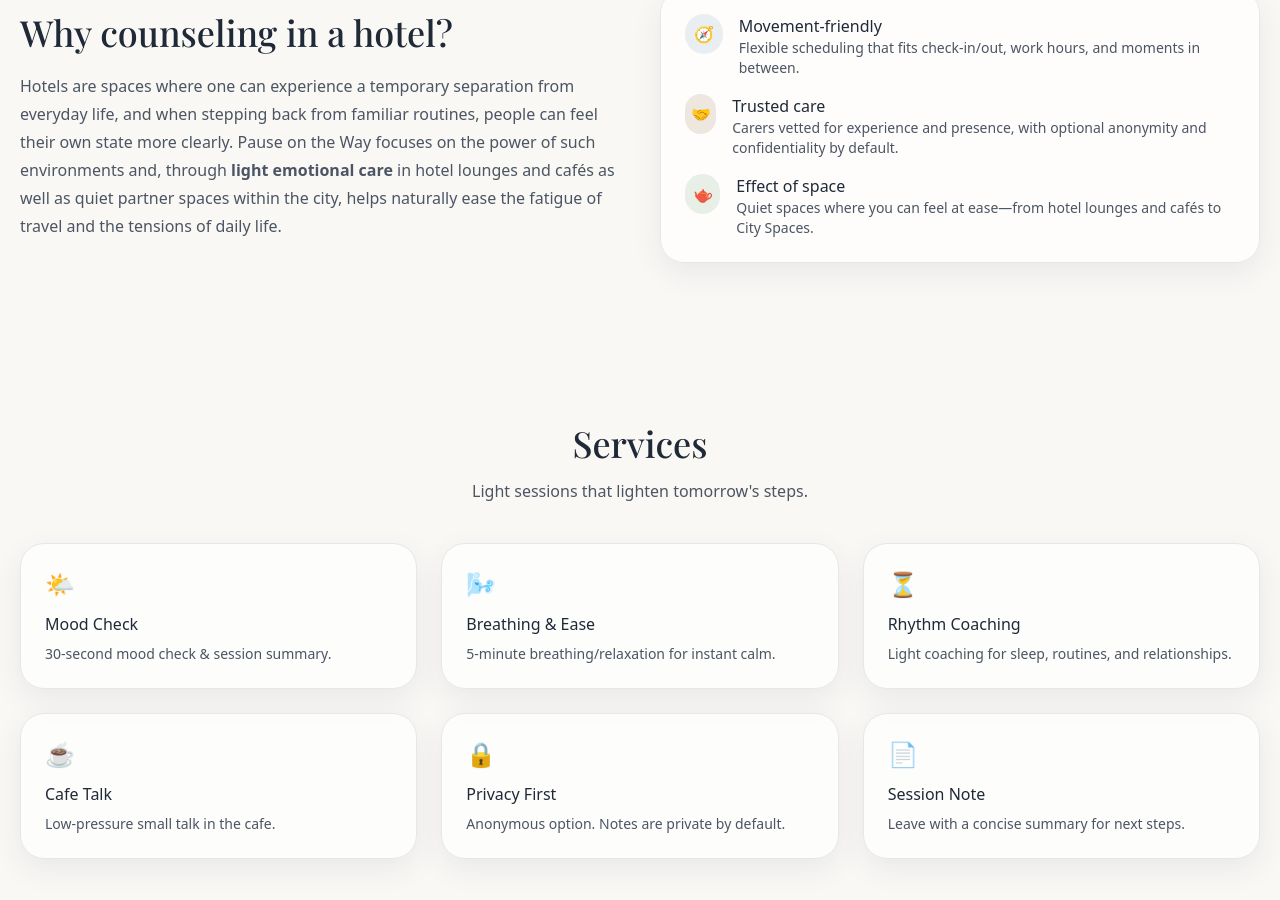
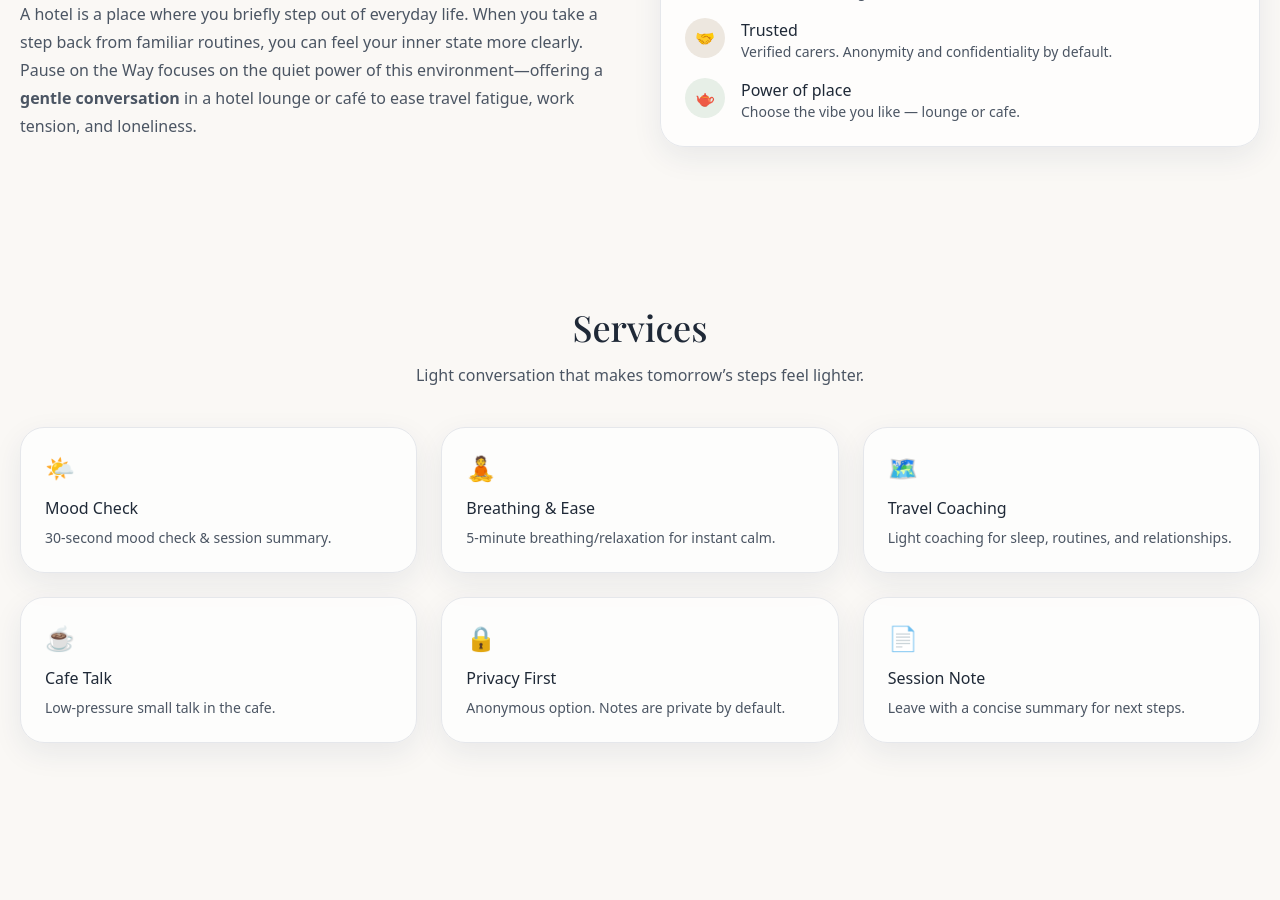
Before and after one commit to davidlee145/Pauseontheway, a plain HTML site: page index.html in a window 1280 px wide. Shown: the part 749-1649 px from the top of the page. Drawn offline with nearby package versions, Linux system fonts and the light colour scheme.

Commit message:
28th commit

```diff
--- a/index.html
+++ b/index.html
@@ -6,7 +6,7 @@
     <title>Pause on the Way</title>
     <meta
       name="description"
-      content="낯선 길 위에서도 멈추어 쉬다 — 여행자·노마드·출장자 그리고 도시의 바쁜 일상을 위한 정서 케어 서비스"
+      content="낯선 길 위에서도 멈추어 쉬다 — 여행자와 노마드를 위한 호텔 정서 케어 서비스"
     />
     <link rel="preconnect" href="https://fonts.googleapis.com" />
     <link rel="preconnect" href="https://fonts.gstatic.com" crossorigin />
@@ -281,12 +281,10 @@
             class="mt-5 text-[17px] leading-7 text-gray-600"
             data-i18n="hero_desc"
           >
-            Pause on the Way는 여행자·노마드·출장자, 그리고 도시의 일상 속에서
-            잠시 멈추고 싶은 사람들을 위한
-            <strong>정서 케어 서비스</strong>입니다. 투숙 중인 호텔 라운지나
-            카페, 그리고 City Space(파트너 카페·라운지·코워킹 공간)처럼 조용하고
-            안전한 공간에서, 전문 Carer와의 <em>가벼운 대화</em>로 마음의 여백을
-            만듭니다.
+            Pause on the Way는 여행자·노마드·출장자를 위한
+            <strong>호텔 정서 케어</strong> 서비스입니다. 투숙 중 편안한
+            라운지 또는 카페에서, 검증된 케어러가 <em>가벼운 대화</em>로 마음의
+            여백을 만들어 드립니다.
           </p>
           <div class="mt-8 flex flex-wrap items-center gap-3">
             <a
@@ -304,7 +302,7 @@
             >
           </div>
           <div class="mt-6 text-sm text-gray-500" data-i18n="hero_note">
-            * 50분 세션 · 호텔 라운지/카페 또는 City Space 선택 · 비밀보장
+            * 50분 세션 · 호텔 카페/라운지 선택 가능 · 비밀보장
           </div>
         </div>
 
@@ -360,7 +358,7 @@
                 class="text-sm text-gray-600 leading-6"
                 data-i18n="preview_tip"
               >
-                “가볍게 이야기하고, 편안하게 쉬세요. 다음 걸음은 더
+                “가볍게 이야기하고, 편안하게 쉬세요. 내일의 걸음은 더
                 가벼워집니다.”
               </p>
             </div>
@@ -377,12 +375,10 @@
             왜 호텔에서 상담인가요?
           </h2>
           <p class="mt-5 text-gray-600 leading-7" data-i18n="about_desc">
-            호텔은 일상에서 잠시 분리된 상태를 경험하는 공간이며, 익숙한
-            흐름에서 한 걸음 물러날 때 사람은 자신의 상태를 더 분명하게 느낄 수
-            있습니다. Pause on the Way는 이러한 환경이 주는 힘에 주목해, 호텔
-            라운지와 카페, 그리고 도심 속 조용한 파트너 공간에서
-            <strong>가벼운 정서 케어</strong>를 통해 여행의 피로와 일상의 긴장을
-            자연스럽게 정리할 수 있도록 돕습니다.
+            호텔은 일상에서 잠시 분리된 상태를 경험하는 공간이며, 익숙한 흐름에서 한 걸음 물러날 때
+            사람은 자신의 상태를 더 분명하게 느낄 수 있습니다. Pause on the Way는 이러한 환경이 주는
+            힘에 주목해, 호텔 라운지와 카페에서 <strong>가벼운 대화</strong>를 통해 여행의 피로·업무
+            긴장·외로움 등을 부드럽게 풀어드립니다.
           </p>
         </div>
         <div class="fade-up md:delay-100">
@@ -398,7 +394,7 @@
               <div>
                 <p class="font-medium" data-i18n="about_b1_t">여정 친화적</p>
                 <p class="text-sm text-gray-600" data-i18n="about_b1_d">
-                  체크인·체크아웃, 업무 전후 등 이동 중 일정에 맞춘 유연한 스케줄링.
+                  체크인-체크아웃 일정에 맞춘 유연한 스케줄링.
                 </p>
               </div>
             </div>
@@ -411,7 +407,7 @@
               <div>
                 <p class="font-medium" data-i18n="about_b2_t">신뢰 가능</p>
                 <p class="text-sm text-gray-600" data-i18n="about_b2_d">
-                  경험과 태도가 검증된 Carer, 익명 선택 및 비밀 보장 기본.
+                  경력 검증된 상담사, 익명·비밀 보장.
                 </p>
               </div>
             </div>
@@ -424,7 +420,7 @@
               <div>
                 <p class="font-medium" data-i18n="about_b3_t">공간의 힘</p>
                 <p class="text-sm text-gray-600" data-i18n="about_b3_d">
-                  호텔 라운지·카페부터 City Space까지, 편안하게 머물 수 있는 조용한 공간.
+                  라운지·카페 중 원하는 분위기를 선택.
                 </p>
               </div>
             </div>
@@ -442,7 +438,7 @@
         서비스
       </h2>
       <p class="mt-4 text-center text-gray-600" data-i18n="features_sub">
-        가벼운 상담으로, 내일의 발걸음을 가볍게.
+        가벼운 대화로, 내일의 발걸음을 가볍게.
       </p>
 
       <div class="mt-10 grid sm:grid-cols-2 lg:grid-cols-3 gap-6">
@@ -454,15 +450,15 @@
           </p>
         </div>
         <div class="rounded-3xl border bg-white/70 p-6 soft-shadow">
-          <p class="text-2xl">🌬️</p>
+          <p class="text-2xl">🧘</p>
           <h3 class="mt-3 font-medium" data-i18n="f2_t">Breathing & Ease</h3>
           <p class="mt-2 text-sm text-gray-600" data-i18n="f2_d">
             5분 호흡/이완 루틴으로 즉각적 안정.
           </p>
         </div>
         <div class="rounded-3xl border bg-white/70 p-6 soft-shadow">
-          <p class="text-2xl">⏳</p>
-          <h3 class="mt-3 font-medium" data-i18n="f3_t">Rhythm Coaching</h3>
+          <p class="text-2xl">🗺️</p>
+          <h3 class="mt-3 font-medium" data-i18n="f3_t">Travel Coaching</h3>
           <p class="mt-2 text-sm text-gray-600" data-i18n="f3_d">
             수면·루틴·관계 스트레스 경량 코칭.
           </p>
@@ -502,9 +498,9 @@
       <div class="mt-10 grid md:grid-cols-4 gap-6">
         <div class="rounded-3xl border bg-white/70 p-6 soft-shadow">
           <p class="text-sm text-gray-500" data-i18n="flow_s1_l">STEP 1</p>
-          <p class="font-medium mt-1" data-i18n="flow_s1_t">장소/시간 선택</p>
+          <p class="font-medium mt-1" data-i18n="flow_s1_t">호텔/시간 선택</p>
           <p class="text-sm text-gray-600 mt-2" data-i18n="flow_s1_d">
-            호텔 라운지·카페 또는 City Space 중 선택.
+            라운지·카페 중 원하는 장소 선택.
           </p>
         </div>
         <div class="rounded-3xl border bg-white/70 p-6 soft-shadow">
@@ -549,7 +545,9 @@
             호텔 제휴
           </h2>
           <p class="mt-4 text-gray-700 leading-7" data-i18n="hotels_desc">
-            Pause on the Way는 투숙 경험을 정서적 웰니스로 확장합니다. 라운지 팝업부터 카페, 라운지 프라이빗 세션까지, 호텔의 톤앤매너에 맞춘 모듈형 운영이 가능하며, 이후 도심 속 City Space로도 자연스럽게 확장될 수 있습니다.
+            Pause on the Way는 투숙 경험을 정서적 웰니스로 확장합니다. 라운지
+            팝업부터 카페, 라운지 프라이빗 세션까지, 호텔의 톤앤매너에 맞춘
+            모듈형 운영이 가능합니다.
           </p>
           <ul class="mt-4 grid gap-2 text-sm text-gray-700 list-disc ml-5">
             <li data-i18n="hotels_l1">
@@ -596,7 +594,7 @@
           지금, 잠시 멈춰 쉬어가세요
         </h2>
         <p class="mt-3 text-gray-600" data-i18n="cta_sub">
-          50분 정서 케어 · 호텔 라운지/카페 또는 City Space · 비밀보장
+          50분의 가벼운 대화 · 호텔 라운지/카페 중 선택 · 비밀보장
         </p>
         <div class="mt-6 flex flex-wrap gap-3 justify-center">
           <a
@@ -694,14 +692,14 @@
           en: 'On unfamiliar roads, <span class="u-ink">pause and rest</span>',
         },
         hero_desc: {
-          ko: "Pause on the Way는 여행자·노마드·출장자, 그리고 도시의 일상 속에서 잠시 멈추고 싶은 사람들을 위한<strong> 정서 케어 서비스</strong>입니다. 투숙 중인 호텔 라운지나 카페, 그리고 City Space(파트너 카페·라운지·코워킹 공간)처럼 조용하고 안전한 공간에서, 전문 Carer와의 <em>가벼운 대화</em>로 마음의 여백을 만듭니다.",
-          en: "Pause on the Way is an <strong>emotional care service</strong> for travelers, nomads, and business guests, as well as for people who want to pause briefly within their everyday city lives. In quiet and safe places—such as hotel lounges or cafés during a stay, and City Spaces (partner cafés, lounges, and coworking spaces)—you can create mental space through <em>a light conversation</em> with a professional Carer.",
+          ko: "Pause on the Way는 여행자·노마드·출장자를 위한 <strong>정서 케어</strong> 서비스입니다. 투숙 중 편안한 라운지 또는 카페에서, 검증된 케어러가 <em>가벼운 대화</em>로 마음의 여백을 만들어 드립니다.",
+          en: "Pause on the Way is <strong>a hotel-based emotional wellbeing</strong> service for travelers, nomads, and business guests. During your stay, meet a vetted carer for <em>a light conversation</em> in a cozy lounge or cafe and make room in your mind.",
         },
         cta_book: { ko: "지금 예약", en: "Book now" },
         cta_view: { ko: "서비스 보기", en: "See services" },
         hero_note: {
-          ko: "* 50분 세션 · 호텔 라운지/카페 또는 City Space 선택 · 비밀보장",
-          en: "* 50-min session · Hotel Lounge/Café or City Space · Confidential",
+          ko: "* 50분 세션 · 호텔 카페/라운지 선택 가능 · 비밀보장",
+          en: "* 50 min session · Lounge/Cafe option · Confidential",
         },
 
         preview_label: { ko: "세션 미리보기", en: "Session preview" },
@@ -720,8 +718,8 @@
           en: "Ease relationship/work tension",
         },
         preview_tip: {
-          ko: "“가볍게 이야기하고, 편안하게 쉬세요. 다음 걸음은 더 가벼워집니다.”",
-          en: "“Talk lightly and rest gently. Your next step feels lighter.”",
+          ko: "“가볍게 이야기하고, 편안하게 쉬세요. 내일의 걸음은 더 가벼워집니다.”",
+          en: "“Talk lightly and rest gently. Tomorrow's steps will feel lighter.”",
         },
 
         about_title: {
@@ -729,40 +727,29 @@
           en: "Why counseling in a hotel?",
         },
         about_desc: {
-          ko: "호텔은 일상에서 잠시 분리된 상태를 경험하는 공간이며, 익숙한 흐름에서 한 걸음 물러날 때 사람은 자신의 상태를 더 분명하게 느낄 수 있습니다. Pause on the Way는 이러한 환경이 주는 힘에 주목해, 호텔 라운지와 카페, 그리고 도심 속 조용한 파트너 공간에서 <strong>가벼운 정서 케어</strong>를 통해 여행의 피로와 일상의 긴장을 자연스럽게 정리할 수 있도록 돕습니다.",
-          en: "Hotels are spaces where one can experience a temporary separation from everyday life, and when stepping back from familiar routines, people can feel their own state more clearly. Pause on the Way focuses on the power of such environments and, through <strong>light emotional care</strong> in hotel lounges and cafés as well as quiet partner spaces within the city, helps naturally ease the fatigue of travel and the tensions of daily life.",
+          ko: "호텔은 일상에서 잠시 분리된 상태를 경험하는 공간이며, 익숙한 흐름에서 한 걸음 물러날 때 사람은 자신의 상태를 더 분명하게 느낄 수 있습니다. Pause on the Way는 이러한 환경이 주는 힘에 주목해, 호텔 라운지와 카페에서 <strong>가벼운 대화</strong>를 통해 여행 피로·업무 긴장·외로움 등을 부드럽게 풀어드립니다.",
+          en: "A hotel is a place where you briefly step out of everyday life. When you take a step back from familiar routines, you can feel your inner state more clearly. Pause on the Way focuses on the quiet power of this environment—offering a <strong>gentle conversation</strong> in a hotel lounge or café to ease travel fatigue, work tension, and loneliness.",
         },
-        about_b1_t: {
-          ko: "이동 친화적",
-          en: "Movement-friendly",
+        about_b1_t: { ko: "여정 친화적", en: "Journey-friendly" },
+        about_b1_d: {
+          ko: "체크인-체크아웃 일정에 맞춘 유연한 스케줄링.",
+          en: "Flexible scheduling that fits check-in and check-out.",
         },
-        about_b1_d: {
-          ko: "체크인·체크아웃, 업무 전후 등 이동 중 일정에 맞춘 유연한 스케줄링.",
-          en: "Flexible scheduling that fits check-in/out, work hours, and moments in between.",
+        about_b2_t: { ko: "신뢰 가능", en: "Trusted" },
+        about_b2_d: {
+          ko: "경력 검증된 케어러, 익명·비밀 보장.",
+          en: "Verified carers. Anonymity and confidentiality by default.",
         },
-
-        about_b2_t: {
-          ko: "신뢰 가능한 케어",
-          en: "Trusted care",
-        },
-        about_b2_d: {
-          ko: "경험과 태도가 검증된 Carer, 익명 선택 및 비밀 보장 기본.",
-          en: "Carers vetted for experience and presence, with optional anonymity and confidentiality by default.",
-        },
-
-        about_b3_t: {
-          ko: "공간의 효과",
-          en: "Effect of space",
-        },
+        about_b3_t: { ko: "공간의 힘", en: "Power of place" },
         about_b3_d: {
-          ko: "호텔 라운지·카페부터 City Space까지, 편안하게 머물 수 있는 조용한 공간.",
-          en: "Quiet spaces where you can feel at ease—from hotel lounges and cafés to City Spaces.",
+          ko: "라운지·카페 중 원하는 분위기를 선택.",
+          en: "Choose the vibe you like — lounge or cafe.",
         },
 
         features_title: { ko: "서비스", en: "Services" },
         features_sub: {
-          ko: "가벼운 상담으로, 내일의 발걸음을 가볍게.",
-          en: "Light sessions that lighten tomorrow's steps.",
+          ko: "가벼운 대화로, 내일의 발걸음을 가볍게.",
+          en: "Light conversation that makes tomorrow’s steps feel lighter.",
         },
         f1_t: { ko: "Mood Check", en: "Mood Check" },
         f1_d: {
@@ -774,7 +761,7 @@
           ko: "5분 호흡/이완 루틴으로 즉각적 안정.",
           en: "5-minute breathing/relaxation for instant calm.",
         },
-        f3_t: { ko: "Rhythm Coaching", en: "Rhythm Coaching" },
+        f3_t: { ko: "Travel Coaching", en: "Travel Coaching" },
         f3_d: {
           ko: "수면·루틴·관계 스트레스 경량 코칭.",
           en: "Light coaching for sleep, routines, and relationships.",
@@ -797,10 +784,10 @@
 
         flow_title: { ko: "이용 방법", en: "How it works" },
         flow_s1_l: { ko: "STEP 1", en: "STEP 1" },
-        flow_s1_t: { ko: "장소/시간 선택", en: "Choose place & time" },
+        flow_s1_t: { ko: "호텔/시간 선택", en: "Choose hotel & time" },
         flow_s1_d: {
-          ko: "호텔 라운지·카페 또는 City Space 중 선택.",
-          en: "Choose a hotel lounge/café or a City Space.",
+          ko: "라운지·카페 중 원하는 장소 선택.",
+          en: "Pick lounge or cafe as you like.",
         },
         flow_s2_l: { ko: "STEP 2", en: "STEP 2" },
         flow_s2_t: { ko: "가벼운 설문", en: "Quick survey" },
@@ -812,7 +799,7 @@
         flow_s3_t: { ko: "세션 진행", en: "Session" },
         flow_s3_d: {
           ko: "50분 대화로 마음의 여백 만들기.",
-          en: "A 50-minute conversation to create mental space.",
+          en: "50 minutes of conversation to make mental space.",
         },
         flow_s4_l: { ko: "STEP 4", en: "STEP 4" },
         flow_s4_t: { ko: "요약 & 다음 한 걸음", en: "Summary & next step" },
@@ -823,12 +810,12 @@
 
         hotels_title: { ko: "호텔 제휴", en: "For Hotels" },
         hotels_desc: {
-          ko: "Pause on the Way는 투숙 경험을 정서적 웰니스로 확장합니다. 라운지 팝업부터 카페, 라운지 프라이빗 세션까지, 호텔의 톤앤매너에 맞춘 모듈형 운영이 가능하며, 이후 도심 속 City Space로도 자연스럽게 확장될 수 있습니다.",
-          en: "Pause on the Way extends the stay into emotional wellness. From lounge pop-ups to private cafe and lounge sessions, we operate in modular formats aligned with your hotel’s tone and manner, with the flexibility to expand into City Spaces over time.",
+          ko: "Pause on the Way는 투숙 경험을 정서적 웰니스로 확장합니다. 라운지 팝업부터 카페, 라운지 프라이빗 세션까지, 호텔의 톤앤매너에 맞춘 모듈형 운영이 가능합니다.",
+          en: "Pause on the Way extends the stay into emotional wellness. From lounge pop-ups to private cafe/lounge sessions, we operate in modular formats that match your brand tone and manner.",
         },
         hotels_l1: {
-          ko: "라운지 팝업: 1–2인 상담 부스 / 4–8시간 운영",
-          en: "Lounge pop-up: 1–2 pax booth / 4–8 hours",
+          ko: "라운지 팝업: 1–2인 케어 부스 / 4–8시간 운영",
+          en: "Lounge pop-up: 1–2 person conversation booth / 4–8 hours",
         },
         hotels_l2: {
           ko: "카페, 라운지 프라이빗: 사전 예약제, 비밀보장",
@@ -851,8 +838,8 @@
           en: "Now, take a brief pause",
         },
         cta_sub: {
-          ko: "50분 정서 케어 · 호텔 라운지/카페 또는 City Space · 비밀보장",
-          en: "50-minute emotional care · Hotel lounge/café or City Space · Confidential",
+          ko: "50분의 가벼운 대화 · 호텔 라운지/카페 중 선택 · 비밀보장",
+          en: "50 min light conversation · Lounge/Cafe · Confidential",
         },
         cta_email: { ko: "이메일 문의", en: "Email us" },
         cta_phone: { ko: "전화 문의", en: "Phone us" },
@@ -874,11 +861,11 @@
       const META = {
         ko: {
           title: "Pause on the Way",
-          desc: "낯선 길 위에서도 멈추어 쉬다 — 여행자·노마드·출장자 그리고 도시의 바쁜 일상을 위한 정서 케어 서비스",
+          desc: "낯선 길 위에서도 멈추어 쉬다 — 여행자와 노마드를 위한 호텔 정서 케어 서비스",
         },
         en: {
           title: "Pause on the Way",
-          desc: "Pause on the Way — for travelers, nomads, business guests and busy city lives: emotional care service",
+          desc: "Pause on the Way — hotel-based emotional care for travelers and nomads",
         },
       };
 
```
